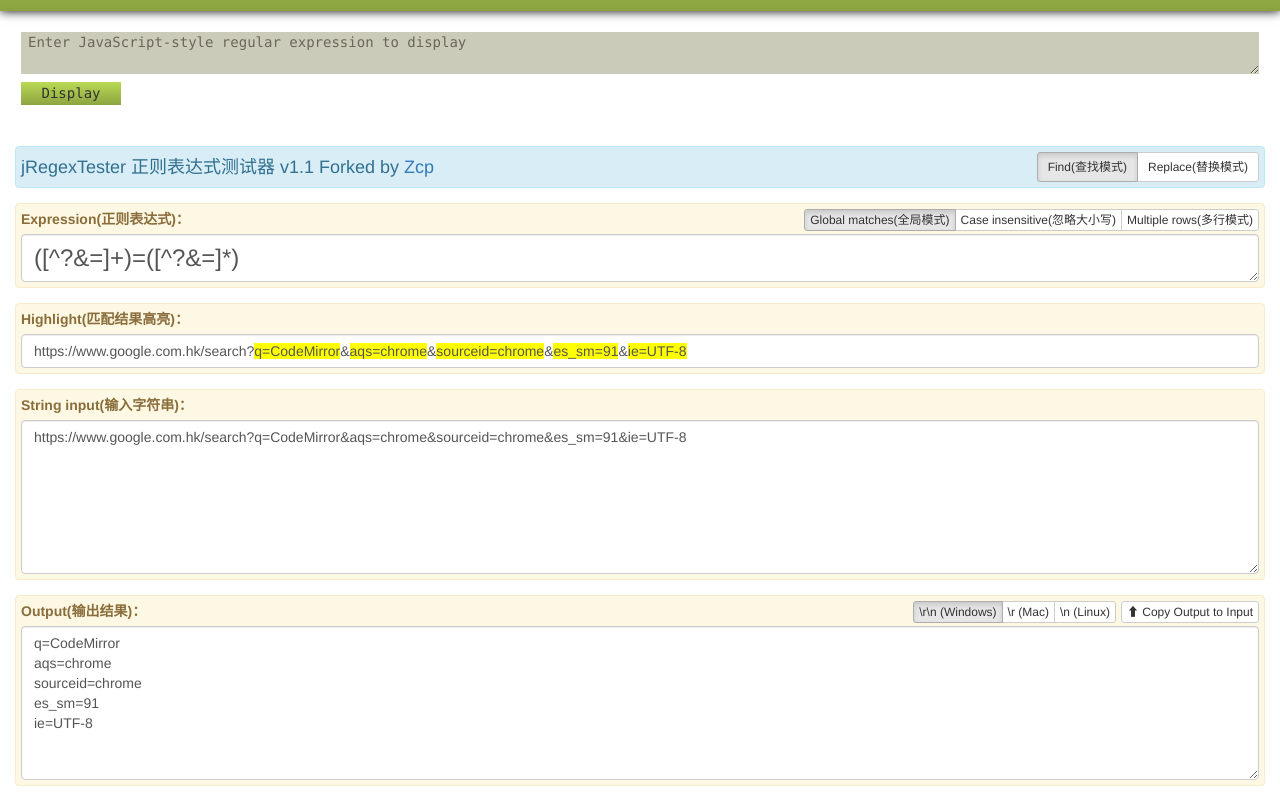
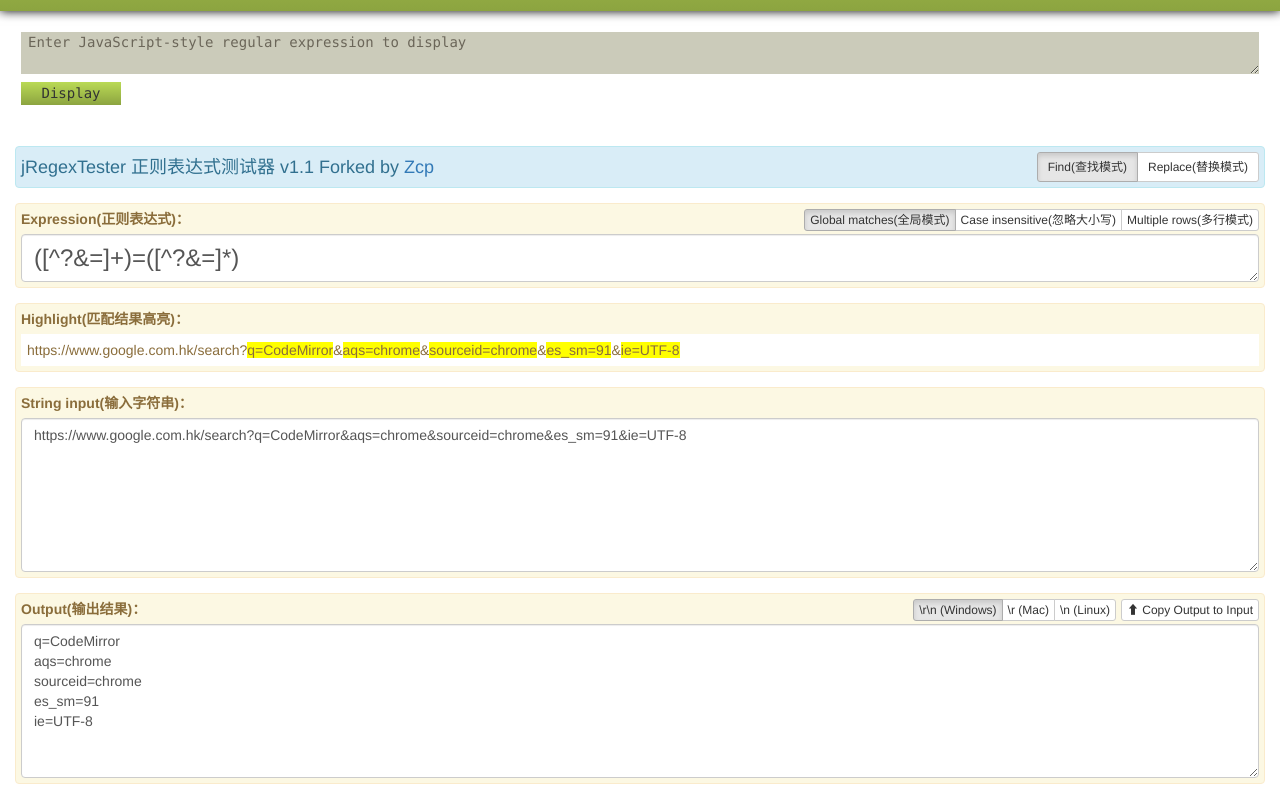
Before and after one commit to xxcanghai/jRegexTester, a website: page index.html in a window 1280 px wide. Shown: the part 131-932 px from the top of the page. Drawn offline with Linux system fonts and the light colour scheme.

Commit message:
完成结果高亮部分

```diff
--- a/index.html
+++ b/index.html
@@ -46,6 +46,17 @@
             margin: 0;
             height: 30px;
             line-height: 30px;
+        }
+        /* 设置自动换行，背景色，高度等*/
+        .Highlight-control {
+            overflow: auto;
+            padding: 6px;
+            line-height: 20px;
+            max-height: 166px;
+            white-space: pre;
+            background-color: white;
+            word-break: break-all;
+
         }
     </style>
     <!-- Built: 2019-01-08T23:08:41.690Z -->
@@ -254,7 +265,7 @@
                 <div class="form-group">
                     <div class="btn-toolbar alert alert-warning" role="toolbar">
                         <label for="">Highlight(匹配结果高亮)：</label>
-                        <div class="form-control" name="" id="tbHighlightInput" cols="30" rows="7" placeholder="Highlight" spellcheck="false"></div>
+                        <div class="Highlight-control" name="" id="tbHighlightInput" cols="30" rows="7" placeholder="Highlight" spellcheck="false"></div>
                     </div>
                 </div>
             </div>
--- a/js/index.js
+++ b/js/index.js
@@ -99,9 +99,10 @@ $(function () {
         }
         valiOutput(outputResult);
 
-	RegforHighlight=RegExp($tbReg.val(),'g');
+	RegforHighlight=RegExp(txtReg,RegExpOption);
 	HighlightInput=txtInput.replace(RegforHighlight,'<span style="background-color:yellow;">'+"$&"+'</span>')
-        $tbHighlightInput.html(HighlightInput);
+	valiHighlightInput(HighlightInput);
+
 
 
     }
@@ -149,6 +150,7 @@ $(function () {
     function valiOutput(outputText) {
         var $parent = $tbOutput.parents(".form-group").eq(0);
         if (typeof outputText === "boolean" && outputText === false) {
+	    valiHighlightInput(false);
             $tbOutput.val("");
             $parent.addClass("has-error");
         }
@@ -157,4 +159,12 @@ $(function () {
             $parent.removeClass("has-error");
         }
     }
+    function valiHighlightInput(HighlightInput) {
+        if (typeof HighlightInput === "boolean" && HighlightInput === false) {
+            $tbHighlightInput.html($tbInput.val());
+        }
+        else if (typeof HighlightInput === "string") {
+            $tbHighlightInput.html(HighlightInput);
+        }
+    }
 });
```
Also changed, not shown: 1 other file.
